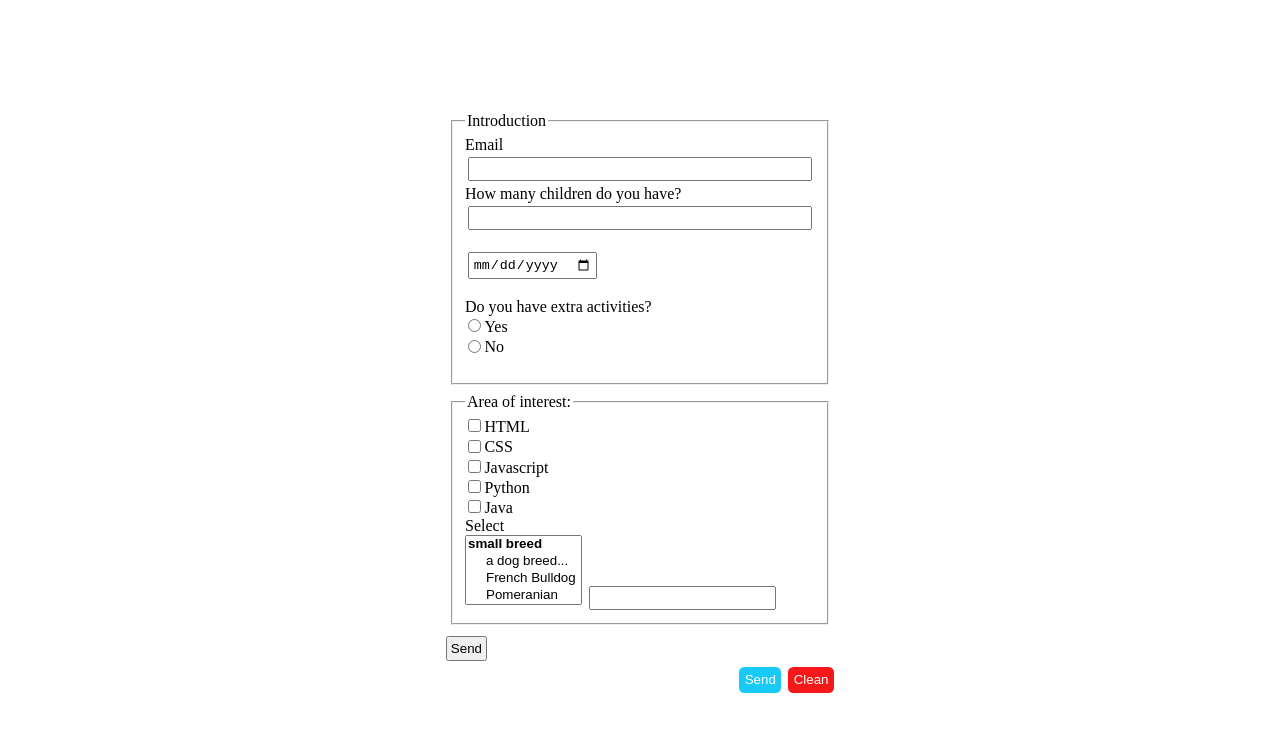
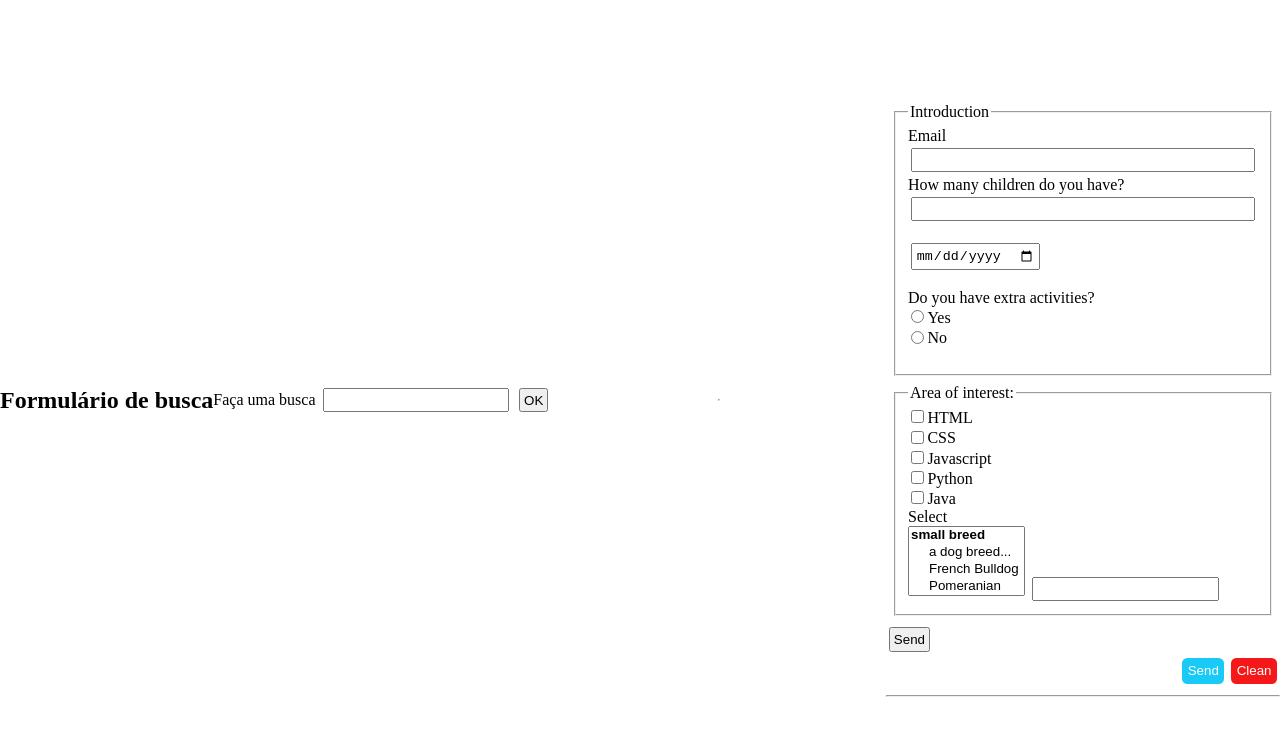
Before and after one commit to fcesarf80/Pets, a plain HTML site: page form.html in a window 1280 px wide. Shown: the top 736 px of the page. Drawn offline with Linux system fonts and the light colour scheme.

Commit message:
Update form.html

```diff
--- a/form.html
+++ b/form.html
@@ -53,6 +53,17 @@
     </style>
 </head>
 <body>
+    <h2>Formulário de busca</h2>
+
+    <form action="https://www.google.com.br/search" method="get">
+        <label for="busca">Faça uma busca</label>
+        <input type="text" name="q" id="busca">
+        <input type="submit" value="OK">
+    </form>
+
+
+<hr>
+
     <form>
         <fieldset>
             <legend>Introduction</legend>
@@ -79,9 +90,6 @@
             <label><input type="checkbox" name="interest" value="javascript">Javascript</label>
             <label><input type="checkbox" name="interest" value="python">Python</label>
             <label><input type="checkbox" name="interest" value="java">Java</label>
-
-
-
          <label >Select
             <br>
             <select name="language"required multiple size="4"></option>
@@ -101,7 +109,6 @@
 
 <input type="text" list="linguagemList">
     <datalist id="linguagemList">
-
        <option value="White">
        <option value="Black">
        <option value="Red">
@@ -109,10 +116,6 @@
        <option value="Yellow">
        <option value="Blue">
     </datalist>
-
-
-
-
         </label>
         </fieldset>
 
@@ -124,7 +127,11 @@
             <input type="submit" value="Send" class="btn-1">
             <input type="reset" value="Clean" class="btn-2">
         </div>
+        <hr>
     </form>
+
+
+
 
 </body>
 </html>
```
Lines whose indentation alone changed are shown as unchanged.
